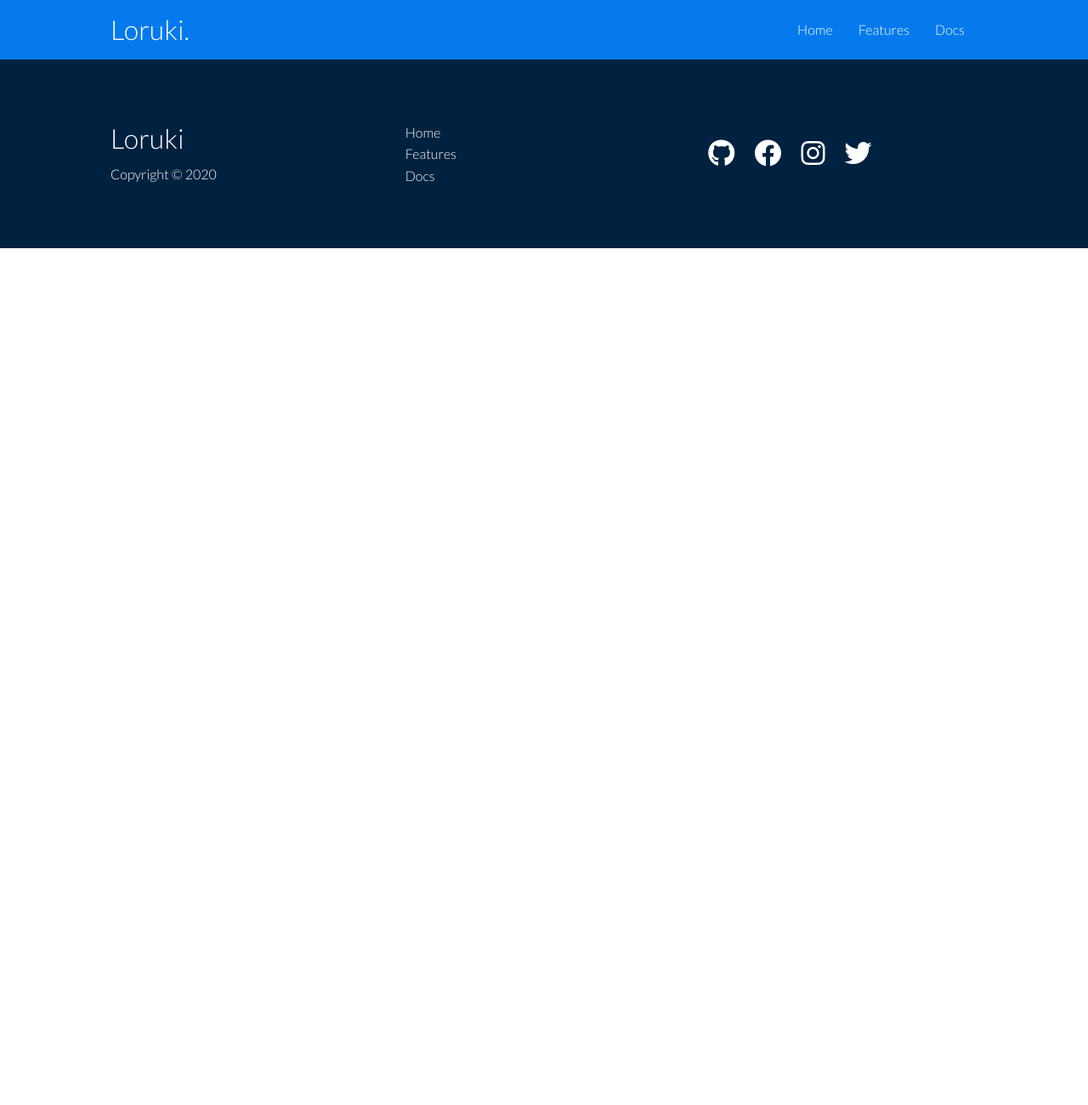
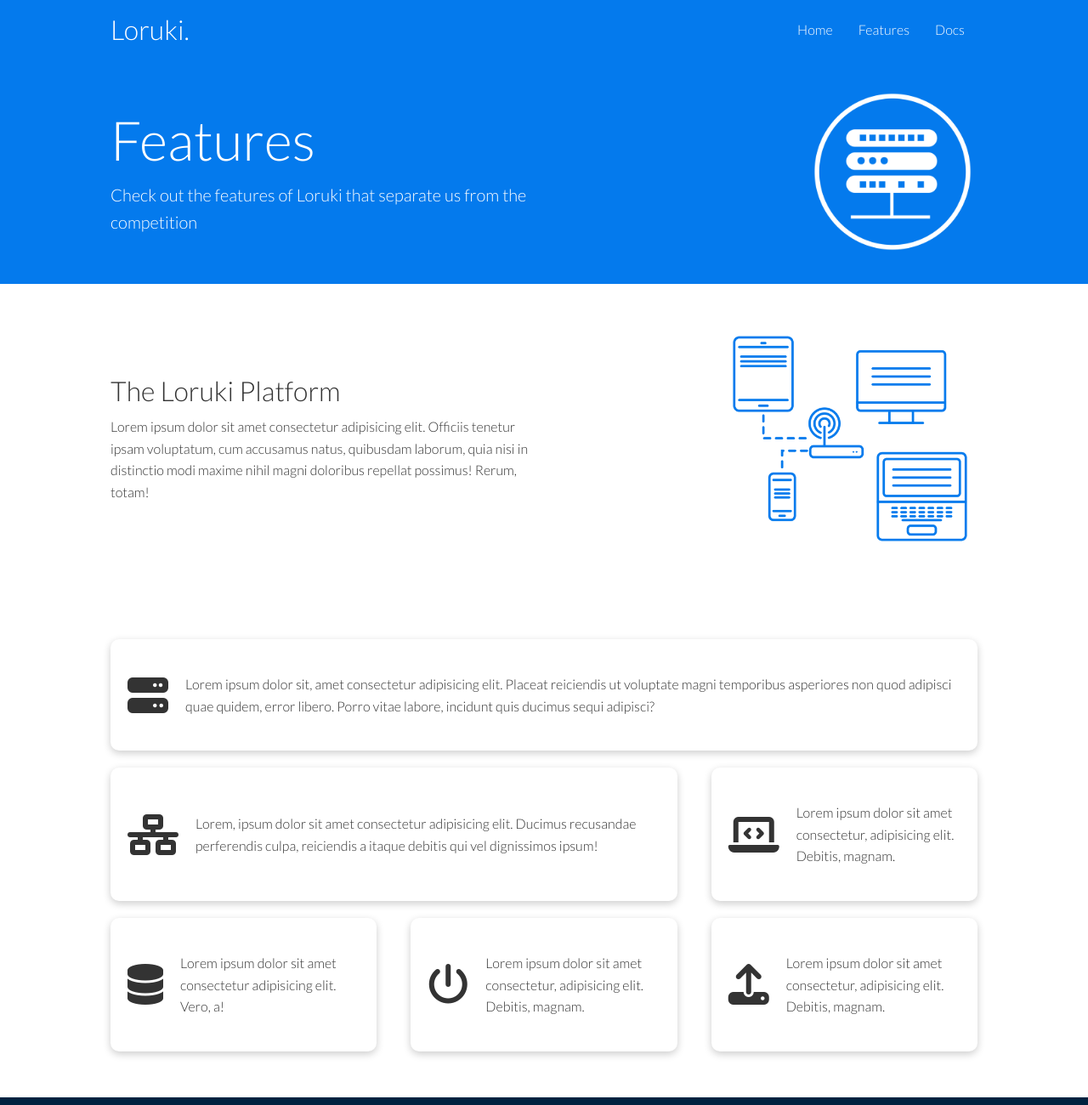
Before and after one commit to andregodinez97/responsive-website, a plain HTML site: page features.html in a window 1280 px wide. Shown: the top 1300 px of the page at 85% size. Before the commit the page ends 800 px from the top, so only its background shows below. Drawn offline with Linux system fonts and the light colour scheme.

Commit message:
finish features page

```diff
--- a/css/style.css
+++ b/css/style.css
@@ -190,6 +190,35 @@ img {
     transform: translateY(-15px);
 }
 
+/* Features */
+
+.features-head img {
+    width: 200px;
+    justify-self: flex-end;
+}
+
+.features-sub-head img {
+    width: 300px;
+    justify-self: flex-end;
+}
+
+.features-main .card > i {
+    margin-right: 20px;
+}
+
+.features-main .grid {
+    padding: 30px;
+}
+
+.features-main .grid  > *:first-child {
+    grid-column: 1 / span 3;
+}
+
+.features-main .grid  > *:nth-child(2) {
+    grid-column: 1 / span 2;
+}
+
+
 /* Footer */
 
 .footer .social a {
--- a/features.html
+++ b/features.html
@@ -28,6 +28,73 @@
         </div>
     </div>
 
+    <!-- Head -->
+    <section class="features-head bg-primary py-3">
+        <div class="container grid">
+            <div>
+                <h1 class="xl">Features</h1>
+                <p class="lead">Check out the features of Loruki that separate us from the competition</p>
+            </div>
+            <img src="images/server.png" alt="">
+        </div>
+    </section>
+
+    <!-- Sub Head -->
+
+    <section class="features-sub-head bg-light py-3">
+        <div class="container grid">
+            <div>
+                <h1 class="md">The Loruki Platform</h1>
+                <p>Lorem ipsum dolor sit amet consectetur adipisicing elit. Officiis tenetur ipsam voluptatum, cum accusamus natus, quibusdam laborum, quia nisi in distinctio modi maxime nihil magni doloribus repellat possimus! Rerum, totam!</p>
+            </div>
+            <img src="images/server2.png" alt="">
+        </div>
+    </section>
+
+     <section class="features-main my-2">
+        <div class="container grid grid-3">
+            <div class="card flex">
+                <i class="fas fa-server fa-3x">
+                </i>
+                <p>Lorem ipsum dolor sit, amet consectetur adipisicing elit. Placeat reiciendis ut voluptate magni temporibus asperiores non quod adipisci quae quidem, error libero. Porro vitae labore, incidunt quis ducimus sequi adipisci?</p>
+            </div>
+            <div class="card flex">
+                <i class="fas fa-network-wired fa-3x"></i>
+                <p>
+                    Lorem, ipsum dolor sit amet consectetur adipisicing elit. Ducimus
+                    recusandae perferendis culpa, reiciendis a itaque debitis qui vel
+                    dignissimos ipsum!
+                </p>
+            </div>
+            <div class="card flex">
+                <i class="fas fa-laptop-code fa-3x"></i>
+                <p>
+                    Lorem ipsum dolor sit amet consectetur, adipisicing elit. Debitis,
+                    magnam.
+                </p>
+            </div>
+            <div class="card flex">
+                <i class="fas fa-database fa-3x"></i>
+                <p>
+                    Lorem ipsum dolor sit amet consectetur adipisicing elit. Vero, a!
+                </p>
+            </div>
+            <div class="card flex">
+                <i class="fas fa-power-off fa-3x"></i>
+                <p>
+                    Lorem ipsum dolor sit amet consectetur, adipisicing elit. Debitis,
+                    magnam.
+                </p>
+            </div>
+            <div class="card flex">
+                <i class="fas fa-upload fa-3x"></i>
+                <p>
+                    Lorem ipsum dolor sit amet consectetur, adipisicing elit. Debitis,
+                    magnam.
+                </p>
+            </div>
+        </div>
+     </section>
 
     <!-- Footer -->
     <footer class="footer bg-dark py-5">
```
